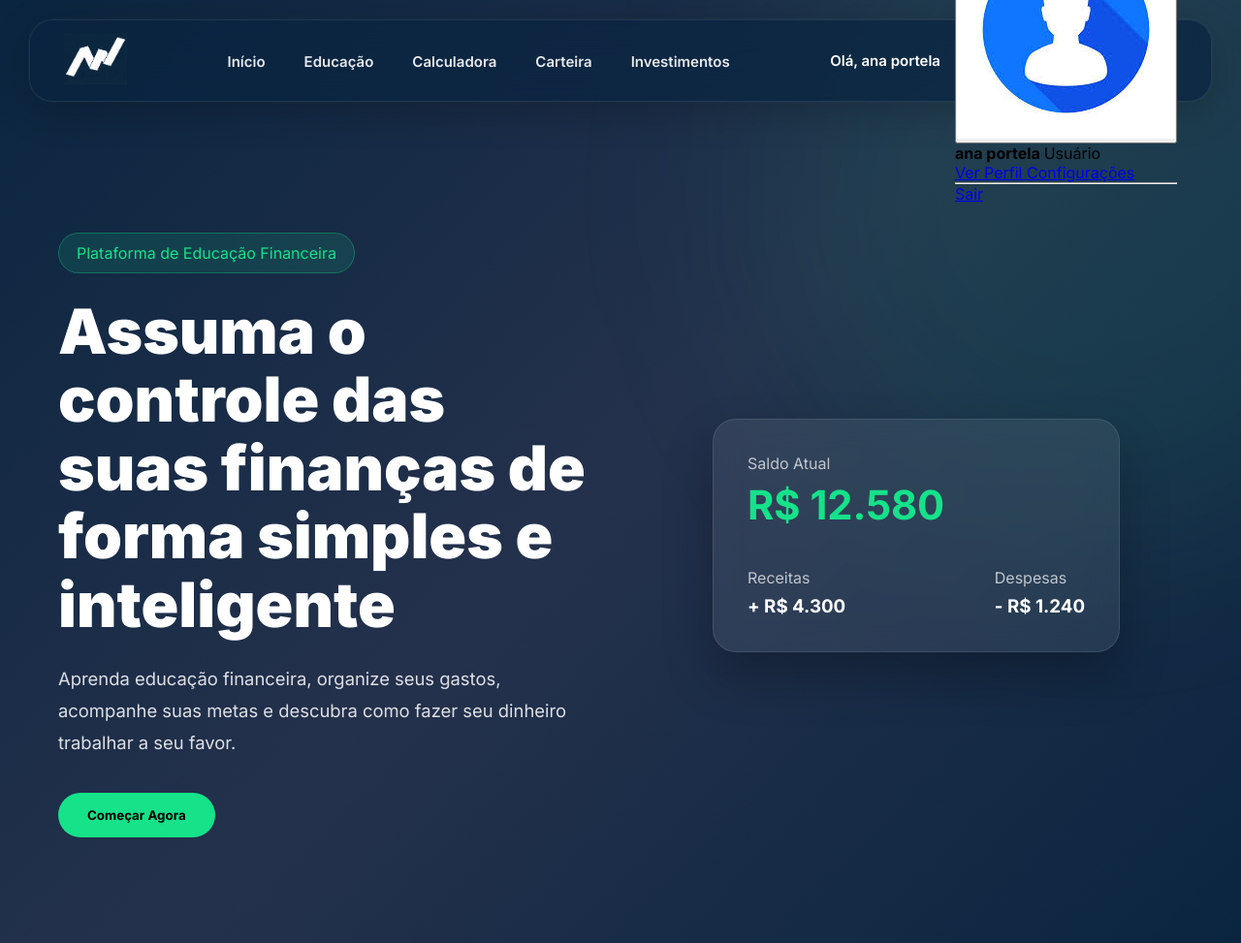
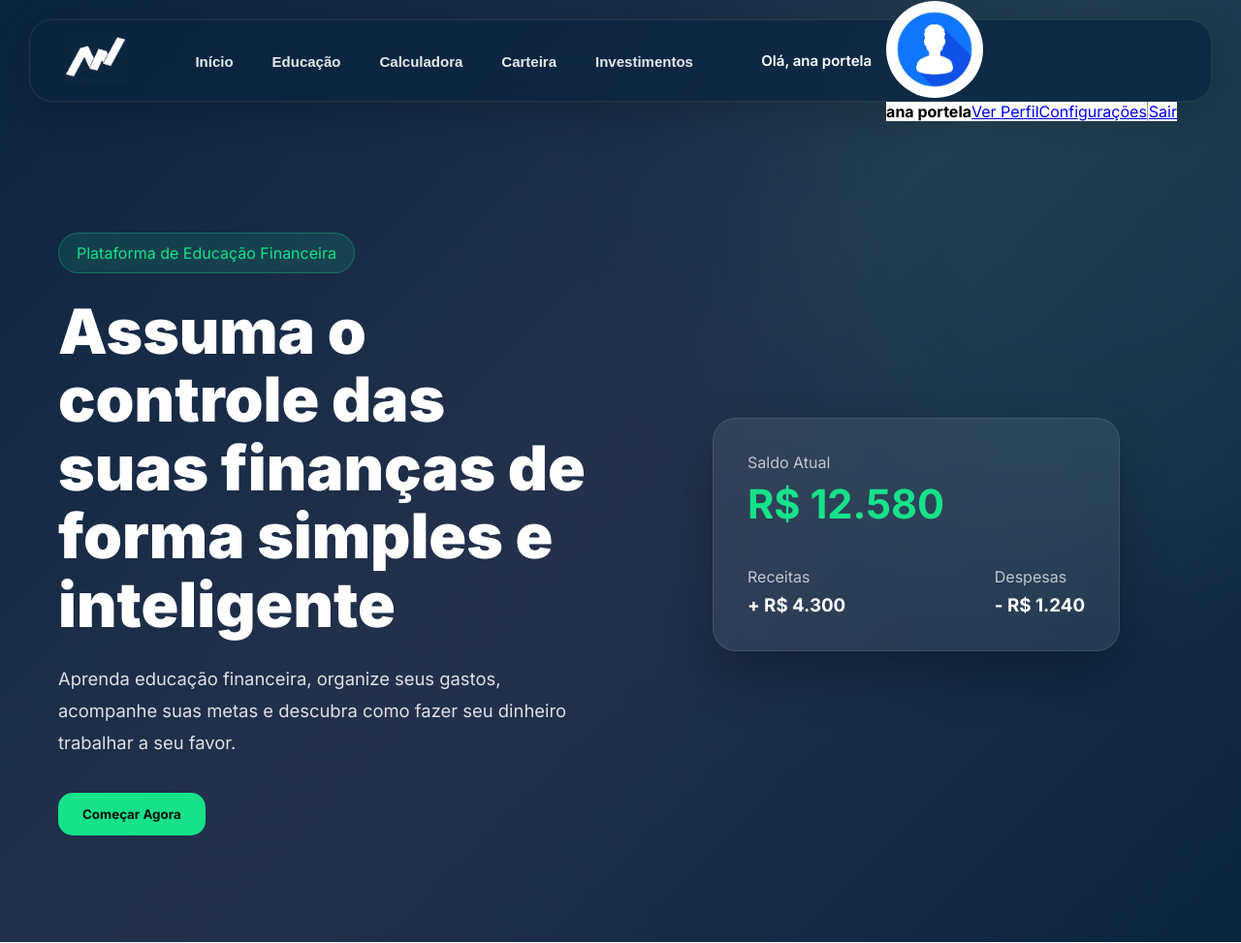
Before and after one commit to BryanSoares59d/PTCC-EducacaoFinanceira, a PHP site: page /home.php in a window 1280 px wide. Shown: the top 973 px of the page at 97% size. Run offline with PHP 8.4, Linux system fonts and the light colour scheme; a user stored in the database is signed in.

Commit message:
Navbar - Perfil usuário

```diff
--- a/css/style.css
+++ b/css/style.css
@@ -121,6 +121,22 @@ nav a:hover::after{
     display:flex;
     align-items:center;
     gap:12px;
+}
+
+.user{
+    border-radius: 100px;
+    width: 100px;
+    height: 100px;
+}
+
+.user_dropdown:hover .dropdown_menu {
+    display: block;
+}
+
+.dropdown_menu{
+    display: none;
+    display: flex;
+    background-color: white;
 }
 
 .user_area{
--- a/home.php
+++ b/home.php
@@ -16,89 +16,9 @@ session_start();
 
 <body>
 
-<header>
-
-    <a href="home.php">
-        <img class="logo" src="img/logo.png" alt="Logo">
-    </a>
-
-    <nav>
-        <ul>
-            <li><a href="#inicio">Início</a></li>
-            <li><a href="#educacao">Educação</a></li>
-            <li><a href="#calculadora">Calculadora</a></li>
-            <li><a href="carteira.php">Carteira</a></li>
-            <li><a href="#investimentos">Investimentos</a></li>
-        </ul>
-    </nav>
-
-    <div class="home_bot">
-
-        <?php if (isset($_SESSION['id'])): ?>
-
-            <div class="user_area">
-                <span class="user_name">
-                    <?php
-                    $partes = explode(" ", trim($_SESSION['nome']));
-                    echo "Olá, " . $partes[0] . " " . $partes[count($partes) - 1];
-                    ?>
-                </span>
-
-                <div class="user_dropdown">
-
-    <button class="avatar_btn" id="avatarBtn">
-        <img src="img/default.png" class="user" alt="avatar-user">
-    </button>
-
-    <div class="dropdown_menu" id="dropdownMenu">
-
-        <div class="dropdown_header">
-            <strong>
-                <?php
-                $partes = explode(" ", trim($_SESSION['nome']));
-                echo $partes[0] . " " . $partes[count($partes) - 1];
-                ?>
-            </strong>
-            <span>Usuário</span>
-        </div>
-
-        <a href="perfil.php" class="dropdown_item">
-            Ver Perfil
-        </a>
-
-        <a href="configuracoes.php" class="dropdown_item">
-            Configurações
-        </a>
-
-        <hr>
-
-        <a href="logout.php" class="dropdown_item logout">
-            Sair
-        </a>
-
-    </div>
-
-</div>
-
-        <?php else: ?>
-
-            <a href="cadastro.php">
-                <button class="button_log">
-                    Registrar
-                </button>
-            </a>
-
-            <a href="login.php">
-                <button class="button_log conectar">
-                    Entrar
-                </button>
-            </a>
-
-        <?php endif; ?>
-
-    </div>
-
-</header>
+    <?php
+        include_once 'navbar.php';
+    ?>
 
 <main>
 
--- a/navbar.php
+++ b/navbar.php
@@ -1,4 +1,6 @@
 <link rel="stylesheet" href="css/navbar.css">
+<link rel="stylesheet" href="css/style.css">
+<link rel="stylesheet" href="css/style-perfil.css">
 <header>
 
     <a href="home.php">
@@ -27,12 +29,41 @@
                     ?>
                 </span>
 
-                <a href="logout.php">
-                    <button class="button_log sair">
-                        Sair
-                    </button>
+                <div class="user_dropdown">
+
+                <a href="#" id="avatarBtn">
+                    <img src="img/default.png" class="user" alt="avatar-user">
                 </a>
-            </div>
+
+
+    <div class="dropdown_menu" id="dropdownMenu">
+
+        <div class="dropdown_header">
+            <strong>
+                <?php
+                $partes = explode(" ", trim($_SESSION['nome']));
+                echo $partes[0] . " " . $partes[count($partes) - 1];
+                ?>
+            </strong>
+        </div>
+
+        <a href="perfil.php" class="dropdown_item">
+            Ver Perfil
+        </a>
+
+        <a href="configuracoes.php" class="dropdown_item">
+            Configurações
+        </a>
+
+        <hr>
+
+        <a href="logout.php" class="dropdown_item logout">
+            Sair
+        </a>
+
+    </div>
+
+</div>
 
         <?php else: ?>
 
@@ -53,3 +84,19 @@
     </div>
 
 </header>
+
+<script>
+
+const avatarBtn = document.getElementById("avatarBtn");
+const dropdownMenu = document.getElementById("dropdownMenu");
+
+avatarBtn.addEventListener("click", (e) => {
+    e.stopPropagation();
+    dropdownMenu.classList.toggle("active");
+});
+
+document.addEventListener("click", () => {
+    dropdownMenu.classList.remove("active");
+});
+
+</script>
```
